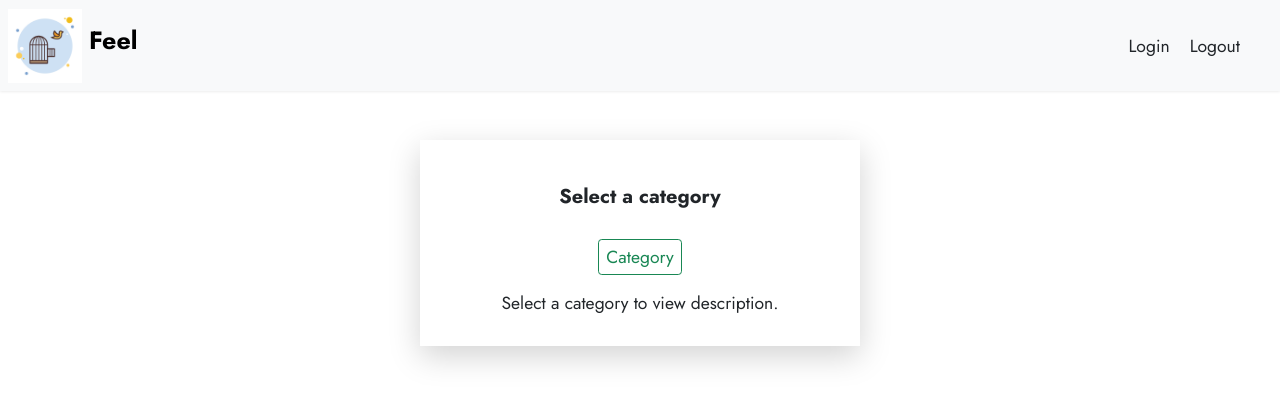
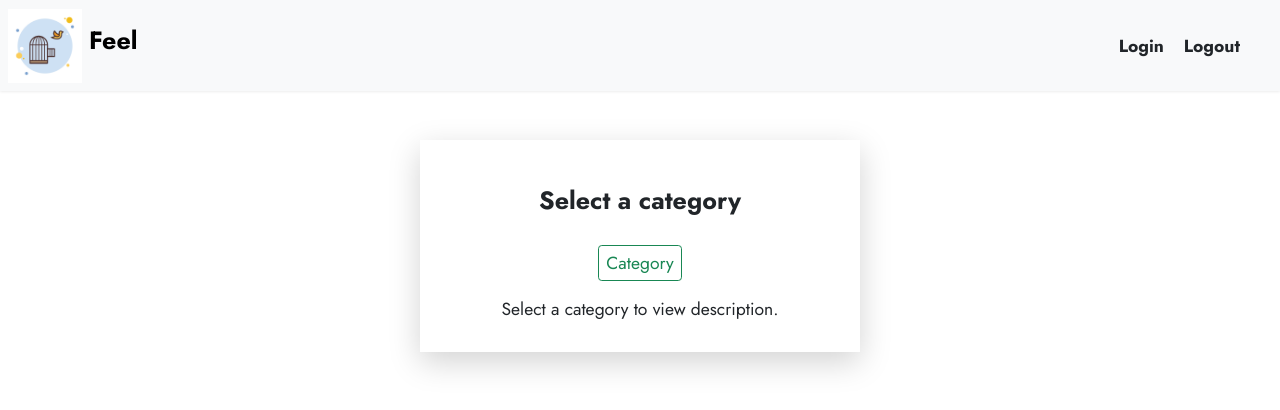
Before and after one commit to manasiPandey21/Feel, a React (Create React App) app: page / in a window 1280 px wide. Shown: the top 410 px of the page. Built offline with nearby package versions, Linux system fonts and the light colour scheme.

Commit message:
Home Page completed

```diff
--- /dev/null
+++ b/src/Home_page.css
@@ -0,0 +1,26 @@
+.home-page-container {
+    position: relative;
+  }
+
+  .background-image {
+    position: fixed;
+    top: 0;
+    left: 0;
+    width: 100%;
+    height: 100%;
+    background-size: cover;
+    background-position: center;
+    z-index: -1;
+    opacity: 0.4;
+  }
+
+  .card-body {
+    background-color: rgba(255, 255, 255, 0.8); /* Adjust the background color and opacity for the card */
+  }
+  .list-group-item {
+    border: none;
+  }
+
+  .list-group-item:hover {
+    background-color: #f8f9fa; /* Change the background color on hover if needed */
+  }
--- a/src/Home_page.jsx
+++ b/src/Home_page.jsx
@@ -1,6 +1,6 @@
 import React, { useState } from 'react';
-import category from './databases/category'; // Adjust the path accordingly
-import 'bootstrap/dist/css/bootstrap.min.css';
+import category from './databases/category';
+import './Home_page.css'; // Create a CSS file for styling
 
 const Home_page = () => {
   const [selectedCategory, setSelectedCategory] = useState(null);
@@ -15,11 +15,16 @@ const Home_page = () => {
     setShowCategoryList(!showCategoryList);
   };
 
+  const getCategoryImage = () => {
+    const selectedCategoryObject = category.find((categoryItem) => categoryItem.name === selectedCategory);
+    return selectedCategoryObject ? selectedCategoryObject.image : '';
+  };
+
   return (
-    <>
+    <div className="home-page-container">
       <div className='text-center mx-auto p-5 m-5' style={{ maxWidth: '500px' }}>
         <div className='card-body shadow-lg p-5'>
-          <h5 className='card-title mb-4 fs-2 py-4 fw-bold'>{selectedCategory || 'Select a category'}</h5>
+          <h5 className='card-title mb-4 fs-1  py-4 fw-bolder'>{selectedCategory || 'Select a category'}</h5>
           <div className='input-group mb-3 mx-auto' style={{ maxWidth: '80%' }}>
             <div className='input-group-append mx-auto'>
               <button
@@ -58,7 +63,8 @@ const Home_page = () => {
           </p>
         </div>
       </div>
-    </>
+      <div className="background-image p-3" style={{ backgroundImage: `url(${getCategoryImage()})` }}></div>
+    </div>
   );
 };
 
--- a/src/Navbar.jsx
+++ b/src/Navbar.jsx
@@ -13,8 +13,8 @@ const Navbar = () => {
             </div>
 
             <div className='collapse navbar-collapse p-5'>
-                <a href="/login" className='fs-3 px-3 text-decoration-none text-dark'>Login</a>
-                <a href="/logout" className='fs-3 px-3 text-decoration-none text-dark'>Logout</a>
+                <a href="/login" className='fs-3 px-3 text-decoration-none text-dark fw-bold'>Login</a>
+                <a href="/logout" className='fs-3 px-3 text-decoration-none text-dark fw-bold'>Logout</a>
             </div>
         </nav>
     )
--- a/src/databases/category.jsx
+++ b/src/databases/category.jsx
@@ -3,67 +3,67 @@ const category = [
       "id": 1,
       "name": "Am I Normal?",
       "description": "Wondering if your thoughts and feelings are normal? It's normal to feel like that, we are here to help you. Explore this category to gain insights and perspectives on common experiences.",
-      "image": "https://www.google.com/imgres?imgurl=https%3A%2F%2Fwww.shutterstock.com%2Fimage-photo%2Fyoung-parents-playing-their-daughter-260nw-310603055.jpg&tbnid=wJ7RBrH-px8GeM&vet=10CAwQxiAoBGoXChMI0KXZyoCfhAMVAAAAAB0AAAAAEB8..i&imgrefurl=https%3A%2F%2Fwww.shutterstock.com%2Fsearch%2Fgood-parent&docid=62EcTIvu5D-Z_M&w=390&h=280&itg=1&q=parent%20pressure%20%20images%20in%20desktop%20size&ved=0CAwQxiAoBGoXChMI0KXZyoCfhAMVAAAAAB0AAAAAEB8"
+      "image": "https://images.squarespace-cdn.com/content/v1/5a2a6d21b1ffb6dd69ee4608/1613037782239-OTC6F7YKSEV3TWRA0UOH/kyle-cleveland-Psco3wmlnQY-unsplash.jpg?format=1500w"
     },
     {
       "id": 2,
       "name": "Depression",
       "description": "Learn more about depression, its symptoms, and coping mechanisms. Discover resources to help you or others dealing with depression.",
-      "image": "https://www.google.com/url?sa=i&url=https%3A%2F%2Fdepositphotos.com%2Fphotos%2Fdrugs-and-alcohol.html&psig=AOvVaw1Ce22rP_yUqs8p8IOGql42&ust=1707592930045000&source=images&cd=vfe&opi=89978449&ved=0CBMQjRxqFwoTCLCGj8L9noQDFQAAAAAdAAAAABAE",
+      "image": "https://i0.wp.com/www.additudemag.com/wp-content/uploads/2017/02/Depression_GettyImages-947804676.jpg?resize=1280%2C720px&ssl=1",
     },
     {
       "id": 3,
       "name": "Drugs and Alcohol",
       "description": "Explore information on drugs and alcohol, their effects, and find support if you or someone you know is struggling with substance abuse.",
-      "image": "https://example.com/image-url.jpg"
+      "image": "https://indianexpress.com/wp-content/uploads/2017/05/drug-addiction-copy.jpg"
     },
     {
       "id": 4,
       "name": "Anxiety",
       "description": "Get insights into anxiety, its causes, and strategies to manage and overcome anxious thoughts and feelings.",
-      "image": "https://example.com/image-url.jpg"
+      "image": "https://images.pexels.com/photos/236151/pexels-photo-236151.jpeg?auto=compress&cs=tinysrgb&w=1260&h=750&dpr=1"
     },
     {
       "id": 5,
       "name": "Relationship",
-      "description": "Navigate the complexities of relationships. Find advice on communication, conflict resolution, and building healthy connections with others.",
-      "image": "https://example.com/image-url.jpg"
+      "description": "Every relationship has its own problems. But sometimes what makes it perfect is if you still wanna be together, when things go the wrong way.Every relationship goes through a struggle, but only strong relationships get through it",
+      "image": "https://wallpaper.dog/large/5570425.jpg"
     },
     {
       "id": 6,
       "name": "Study",
       "description": "Discover tips and resources for effective studying, time management, and coping with academic stress to enhance your educational experience.",
-      "image": "https://example.com/image-url.jpg"
+      "image": "https://www.theghanareport.com/wp-content/uploads/2021/06/Student.jpg"
     },
     {
       "id": 7,
       "name": "Suicide",
-      "description": "If you or someone you know is struggling with thoughts of suicide, find resources and support here. It's important to reach out and talk to someone.",
-      "image": "https://example.com/image-url.jpg"
+      "description": "No matter what happens, or how bad it seems today, life does go on, and it will be better tomorrow. When you feel like giving up, just remember the reason why you held on for so long.A little push and we trust you, you will fight back stronger.",
+      "image": "https://www.euractiv.com/wp-content/uploads/sites/2/2022/01/shutterstock_1502365082-800x450.jpg"
     },
     {
       "id": 8,
       "name": "Health",
       "description": "Learn about maintaining good physical and mental health. Find information on nutrition, exercise, and habits that contribute to overall well-being.",
-      "image": "https://example.com/image-url.jpg"
+      "image": "https://online.maryville.edu/wp-content/uploads/sites/97/2020/09/MVU-BAGNST-2020-Q1-Skyscraper-12-Common-Public-Health-Issues-header-v2.jpg"
     },
     {
       "id": 9,
       "name": "Peer Pressure",
-      "description": "Explore the concept of peer pressure and ways to navigate social situations while staying true to yourself. Gain insights into making positive choices.",
-      "image": "https://example.com/image-url.jpg"
+      "description": "I just feel like, with growing up and having peer pressure and what society wants you to be and what you think you should do, I feel like it's really important to surround yourself around good, understanding, amazing people that actually love you for you.",
+      "image": "https://bloximages.chicago2.vip.townnews.com/mebaneenterprise.com/content/tncms/assets/v3/editorial/6/c2/6c23e62c-3818-11e8-85ce-4bdcbd235020/5ac4e8667d988.image.jpg?resize=968%2C500"
     },
     {
       "id": 10,
       "name": "Parent Pressure",
-      "description": "Understand and manage parental expectations and pressure. Find advice on communication and building a supportive relationship with your parents.",
-      "image": "https://example.com/image-url.jpg"
+      "description": "Parental pressure often starts with good intentions. Of course, they want you to be successful, have friends, and do well in school. But sometimes, they might not realize that they’re pressuring you excessively.Communication is the key,talk with them with ease and make them understand your needs and goals.",
+      "image": "https://miro.medium.com/v2/resize:fit:828/format:webp/0*aEECk4645JOsiCLV"
     },
     {
       "id": 11,
       "name": "Domestic Violence",
       "description": "If you or someone you know is experiencing domestic violence, access resources and support to break free from an abusive situation. Your safety is a priority.",
-      "image": "https://example.com/image-url.jpg"
+      "image": "https://assets.telegraphindia.com/telegraph/2021/Jan/1609668015_women-violence.jpg"
     }
   ];
 
```
